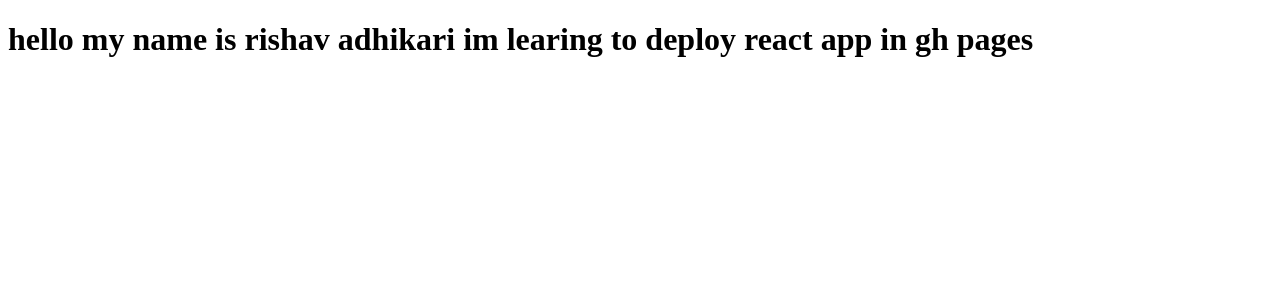
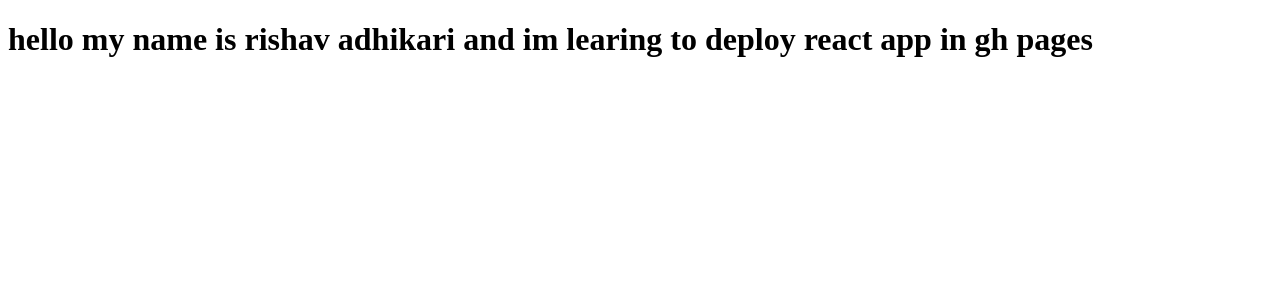
Before and after one commit to rishavadhikari4/second-react-app, a React (Create React App) app: page / in a window 1280 px wide. Shown: the top 300 px of the page. Built offline with nearby package versions, Linux system fonts and the light colour scheme.

Commit message:
Update App.js

```diff
--- a/src/App.js
+++ b/src/App.js
@@ -3,7 +3,7 @@
 function App() {
   return (
     <div className="App">
-      <h1>hello my name is rishav adhikari im learing to deploy react app in gh pages</h1>
+      <h1>hello my name is rishav adhikari and im learing to deploy react app in gh pages</h1>
     </div>
   );
 }
```
